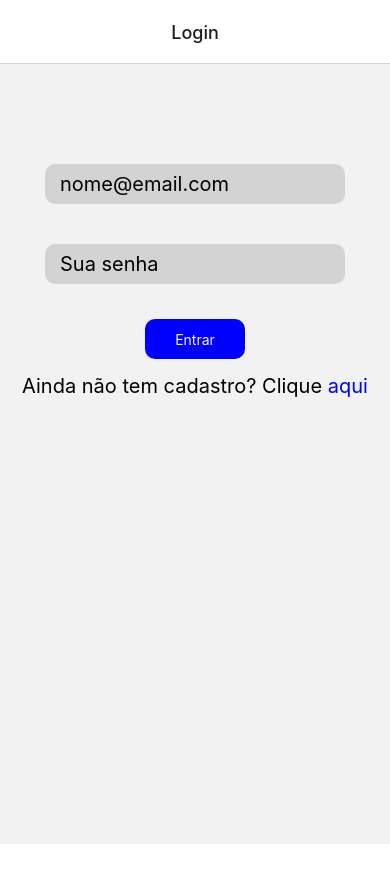
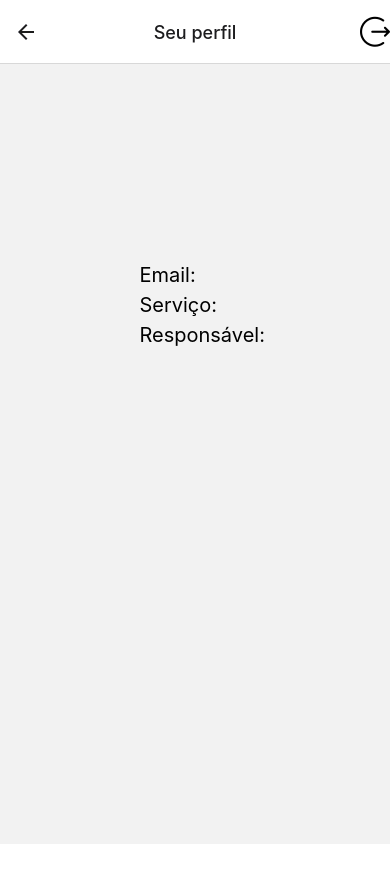
Before and after one commit to Gazua300/concierge, a React Native app: screen /Profile in a window 390 px wide. Shown: the top 882 px of the page. Before the commit the page ends 844 px from the top, so only its background shows below. Built offline with nearby package versions, Linux system fonts and the light colour scheme; no server answers.

Commit message:
alterações em andamento

```diff
--- a/App.js
+++ b/App.js
@@ -1,9 +1,16 @@
 import { NavigationContainer } from "@react-navigation/native"
 import { createNativeStackNavigator } from "@react-navigation/native-stack"
 import { GlobalState } from "./src/global/Context"
+import Perfil from 'react-native-vector-icons/Ionicons'
+import Logout from 'react-native-vector-icons/AntDesign'
+import { TouchableOpacity, View } from 'react-native'
 import Login from "./src/pages/login/Login"
 import CreateClient from "./src/pages/createClient/CreateClient"
 import Home from "./src/pages/home/Home"
+import Demandas from "./src/pages/demandas/Demandas"
+import Profile from './src/pages/profile/Profile'
+
+
 
 
 const Stack = createNativeStackNavigator()
@@ -21,7 +28,10 @@ export default function App() {
 
           <Stack.Screen
             name="Login"
-            component={Login}/>
+            component={Login}
+            options={{
+              title: 'Concierge'
+            }}/>
 
           <Stack.Screen
             name="CreateClient"
@@ -33,9 +43,41 @@ export default function App() {
           <Stack.Screen
             name="Home"
             component={Home}
-            options={{
-              title: 'Lista de pedidos'
-            }}/>
+            options={({navigation})=>({
+              headerLeft: ()=>(
+                <View/>
+              ),
+              headerRight: ()=> (
+                <TouchableOpacity onPress={()=> navigation.navigate('Profile')}>
+                  <Perfil name='person' size={30}/>
+                </TouchableOpacity>
+              )
+            })}
+            />
+
+        <Stack.Screen
+            name="Demandas"
+            component={Demandas}
+            options={({navigation})=>({
+              title: 'Lista de pedidos',
+              headerRight: ()=>(
+                <TouchableOpacity onPress={()=> navigation.navigate('Profile')}>
+                  <Perfil name="person" size={30}/>
+                </TouchableOpacity>
+              )
+            })}/>
+
+        <Stack.Screen
+          name='Profile'
+          component={Profile}
+          options={({navigation})=> ({
+            title: 'Seu perfil',
+            headerRight: ()=>(
+              <TouchableOpacity onPress={()=> navigation.navigate('Login')}>
+                <Logout name='logout' size={30}/>
+              </TouchableOpacity>
+            )
+          })}/>
 
         </Stack.Navigator>
       </GlobalState>
--- a/package.json
+++ b/package.json
@@ -10,6 +10,7 @@
     "eject": "expo eject"
   },
   "dependencies": {
+    "@react-native-async-storage/async-storage": "~1.17.3",
     "@react-navigation/native": "^6.0.10",
     "@react-navigation/native-stack": "^6.6.2",
     "axios": "^0.27.2",
@@ -20,6 +21,8 @@
     "react-native": "0.68.2",
     "react-native-safe-area-context": "4.2.4",
     "react-native-screens": "~3.11.1",
+    "react-native-vector-icons": "^9.2.0",
+    "react-native-viewport-units": "^0.0.5",
     "react-native-web": "0.17.7"
   },
   "devDependencies": {
--- a/src/global/Context.js
+++ b/src/global/Context.js
@@ -1,5 +1,6 @@
+import { createContext, useEffect, useState } from "react"
 import axios from "axios"
-import { createContext, useState } from "react"
+// import AsyncStorage from '@react-native-async-storage/async-storage'
 import { url } from "../constants/url"
 
 
@@ -8,12 +9,43 @@ const Context = createContext()
 
 export const GlobalState = (props)=>{
     const [token, setToken] = useState('')
+    const [clientes, setClientes] = useState([])
+    const [pedidos, setPedidos] = useState([])
+    const [place, setPlace] = useState({})
+ console.log(clientes)
+
+    // const getToken = async(tk)=>{
+    //     try{
+    //         await AsyncStorage.setItem('token', tk)
+    //         const value = await AsyncStorage.get('token')
+    //         //setToken(value)
+    //     }catch(e){
+    //         alert(e)
+    //     }
+    // }
 
 
+    const clientsByPlace = ()=>{
+        axios.get(`${url}/place/${token}`).then(res=>{
+            setClientes(res.data)
+        }).catch(e=>{
+            alert(e.response.data)
+        })
+    }
 
-    const states = { token }
-    const setters = { setToken }
-    const requests = {  }
+
+    const getPlace = ()=>{
+        axios.get(`${url}/client/${token}`).then(res=>{
+            setPlace(res.data)
+        }).catch(e=>{
+            alert(e.response.data)
+        })
+    }
+
+
+    const states = { clientes, pedidos, place }
+    const setters = { setToken, setPedidos }
+    const requests = { clientsByPlace, getPlace }
 
     return(
         <Context.Provider value={{ states, setters, requests }}>
--- /dev/null
+++ b/src/pages/demandas/Demandas.js
@@ -0,0 +1,59 @@
+import { useContext } from "react"
+import Context from "../../global/Context"
+import { View, Text, StyleSheet, TouchableOpacity } from 'react-native'
+
+
+
+const Demandas = (props)=>{
+    const { states } = useContext(Context)
+    const pedidos = states.pedidos
+
+
+    return(
+        <View>
+            {pedidos.length > 0 ? pedidos.map(pedido=>{
+                return(
+                    <View key={pedido.id}
+                        style={styles.card}>
+                        <Text style={styles.txtStyle}>
+                            {pedido.pedido}{'\n'}
+                            {/* Mesa: {pedido.mesa}{'\n'} */}
+                            Feito as {pedido.ordem}
+                        </Text>
+                        <TouchableOpacity style={styles.button}>
+                            <Text style={{color:'whitesmoke'}}>Remover</Text>
+                        </TouchableOpacity>
+                    </View>
+                )
+            }) : <Text>Cliente ainda não fez nenhum pedido</Text>}
+        </View>
+    )
+}
+
+
+const styles = StyleSheet.create({
+    card: {
+        display: 'flex',
+        flexDirection: 'row',
+        justifyContent: 'space-between',
+        alignItems: 'center',
+        borderWidth: 1,
+        margin: 15,
+        padding: 10,
+        borderRadius: 10
+    },
+    txtStyle: {
+        fontSize: 20,
+        lineHeight: 40
+    },
+    button: {
+        backgroundColor: 'blue',
+        width: 100,
+        padding: 5,
+        borderRadius: 10,
+        marginTop: 15,
+        alignItems: 'center'
+    }
+})
+
+export default Demandas
--- a/src/pages/home/Home.js
+++ b/src/pages/home/Home.js
@@ -1,17 +1,83 @@
 import { useContext, useEffect } from 'react'
-import { View, Text } from 'react-native'
 import Context from '../../global/Context'
+import axios from 'axios'
+import { url } from '../../constants/url'
+import { ScrollView, View, Text, StyleSheet, TouchableOpacity } from 'react-native'
 
 
 
 const Home = (props)=>{
-    const { requests, states } = useContext(Context)
+    const { requests, states, setters } = useContext(Context)
+    const clientes = states.clientes
+
+
+    useEffect(()=>{
+        requests.clientsByPlace()
+    }, [])
+
+
+
+    const demandas = (id)=>{
+        axios.get(`${url}/requests/${id}`).then(res=>{
+            setters.setPedidos(res.data)
+            props.navigation.navigate('Demandas')
+        }).catch(e=>{
+            alert(e.response.data)
+        })
+    }
+
 
 
     return(
-        <View>
-           <Text>Puta que pariu e agora?</Text>
-        </View>
+        <ScrollView>
+           {clientes.length > 0 ? clientes.map(cliente=>{
+            return(
+                <View key={cliente.id}
+                    style={styles.card}>
+                    <Text style={styles.txtStyle}>
+                        {cliente.clienteNome}{'\n'}
+                        Mesa: {cliente.mesa}
+                    </Text>
+                    <TouchableOpacity style={styles.button}
+                        onPress={()=> demandas(cliente.id)}>
+                        <Text style={{color:'whitesmoke'}}>Pedidos</Text>
+                    </TouchableOpacity>
+                </View>
+            )
+           }) : <Text style={styles.txtTemp}>Você está sem clientes no momento</Text>}
+        </ScrollView>
     )
 }
+
+
+const styles = StyleSheet.create({
+    card: {
+        display: 'flex',
+        flexDirection: 'row',
+        justifyContent: 'space-between',
+        alignItems: 'center',
+        borderWidth: 1,
+        margin: 15,
+        padding: 15,
+        borderRadius: 10
+    },
+    txtStyle: {
+        fontSize: 20
+    },
+    txtTemp: {
+        marginTop: 100,
+        textAlign: 'center',
+        fontSize: 20
+    },
+    button: {
+        backgroundColor: 'blue',
+        width: 100,
+        padding: 5,
+        borderRadius: 10,
+        marginTop: 15,
+        alignItems: 'center'
+    }
+})
+
+
 export default Home
--- /dev/null
+++ b/src/pages/profile/Profile.js
@@ -0,0 +1,46 @@
+import { useContext, useEffect } from 'react'
+import Context from '../../global/Context'
+import { View, Text, StyleSheet } from 'react-native'
+
+
+
+
+const Profile = (props)=>{
+     const { states, requests} = useContext(Context)
+     const place = states.place
+
+    useEffect(()=>{
+        requests.getPlace()
+    }, [])
+
+    return(
+        <View style={styles.container}>
+            <Text style={styles.title}>{place.nome}</Text>
+            <Text style={styles.txtStyle}>
+                Email: {place.email}{'\n'}
+                Serviço: {place.servico}{'\n'}
+                Responsável: {place.responsavel}
+            </Text>
+        </View>
+    )
+}
+
+const styles = StyleSheet.create({
+    container: {
+        flex: 1,
+        alignItems: 'center',
+        top: '20%'
+    },
+    title: {
+        fontSize: 30,
+        margin: 20
+    },
+    txtStyle: {
+        marginLeft: 20,
+        fontSize: 20,
+        lineHeight: 30
+    }
+})
+
+
+export default Profile
```
Also changed, not shown: 1 other file (tests, documents, lock files or other folders).
